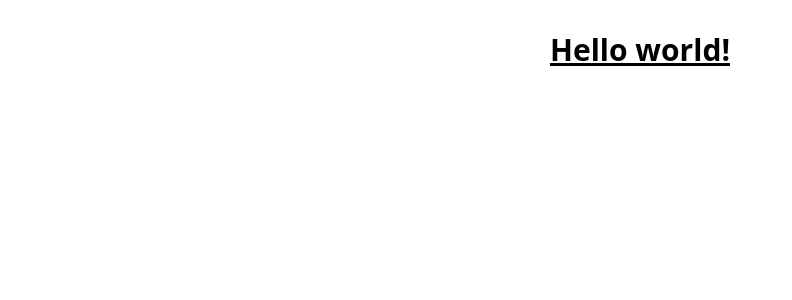
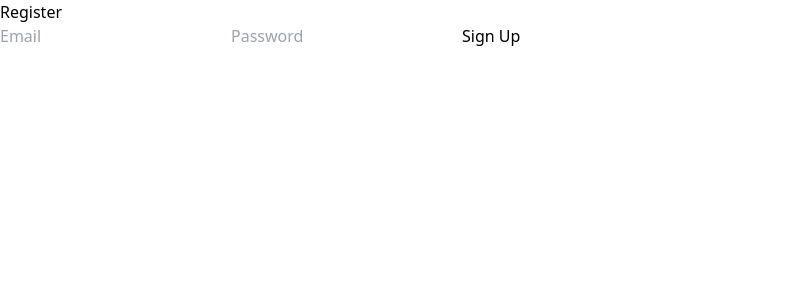
Before and after one commit to Onzo191/react-to-do-app, a React (Vite) app: page /register in a window 1280 px wide. Shown: the top 300 px of the page, without its empty margins (0-792 px from the left). Built offline with nearby package versions, Linux system fonts and the light colour scheme; no server answers.

Commit message:
feat: add user authentication
- Implement login and register pages
- Add Firebase authentication
- Implement AuthContext for user management

```diff
--- a/package.json
+++ b/package.json
@@ -27,6 +27,7 @@
     "eslint-plugin-react-refresh": "^0.4.16",
     "globals": "^15.14.0",
     "postcss": "^8.5.1",
+    "react-router-dom": "^7.1.3",
     "tailwindcss": "^3.4.17",
     "vite": "^6.0.5"
   }
--- a/src/App.jsx
+++ b/src/App.jsx
@@ -1,7 +1,23 @@
-import "./App.css";
+import { BrowserRouter, Routes, Route } from "react-router-dom";
+import { AuthProvider } from "./contexts/Auth.context";
+import LoginPage from "./pages/Login.page";
+import RegisterPage from "./pages/Register.page";
+import TodoPage from "./pages/Todo.page";
+import MainPage from "./pages/Main.page";
 
-function App() {
-  return <h1 className="text-3xl font-bold underline">Hello world!</h1>;
-}
+const App = () => {
+  return (
+    <AuthProvider>
+      <BrowserRouter>
+        <Routes>
+          <Route path="/login" element={<LoginPage />} />
+          <Route path="/register" element={<RegisterPage />} />
+          <Route path="/todo" element={<TodoPage />} />
+          <Route path="/" element={<MainPage />} />
+        </Routes>
+      </BrowserRouter>
+    </AuthProvider>
+  );
+};
 
 export default App;
--- /dev/null
+++ b/src/contexts/Auth.context.jsx
@@ -0,0 +1,20 @@
+import { createContext, useContext, useState, useEffect } from "react";
+import { auth } from "../services/firebase.service";
+import { onAuthStateChanged } from "firebase/auth";
+
+const AuthContext = createContext();
+
+export const useAuth = () => useContext(AuthContext);
+
+export const AuthProvider = ({ children }) => {
+  const [user, setUser] = useState(null);
+
+  useEffect(() => {
+    const unsubscribe = onAuthStateChanged(auth, setUser);
+    return () => unsubscribe();
+  }, []);
+
+  return (
+    <AuthContext.Provider value={{ user }}>{children}</AuthContext.Provider>
+  );
+};
--- /dev/null
+++ b/src/pages/Login.page.jsx
@@ -0,0 +1,46 @@
+import { useState } from "react";
+import { signInWithEmailAndPassword } from "firebase/auth";
+import { auth } from "../services/firebase.service";
+import { useNavigate } from "react-router-dom";
+
+const LoginPage = () => {
+  const [email, setEmail] = useState("");
+  const [password, setPassword] = useState("");
+  const [error, setError] = useState("");
+  const navigate = useNavigate();
+
+  const handleSubmit = async (e) => {
+    e.preventDefault();
+
+    try {
+      await signInWithEmailAndPassword(auth, email, password);
+      await navigate("/todo");
+    } catch (err) {
+      setError(err.message);
+    }
+  };
+
+  return (
+    <div>
+      <h1>Login</h1>
+      <form onSubmit={handleSubmit}>
+        <input
+          type="email"
+          placeholder="Email"
+          value={email}
+          onChange={(e) => setEmail(e.target.value)}
+        />
+        <input
+          type="password"
+          placeholder="Password"
+          value={password}
+          onChange={(e) => setPassword(e.target.value)}
+        />
+        <button type="submit">Login</button>
+      </form>
+      {error && <p>{error}</p>}
+    </div>
+  );
+};
+
+export default LoginPage;
--- /dev/null
+++ b/src/pages/Main.page.jsx
@@ -0,0 +1,22 @@
+import { useAuth } from "../contexts/Auth.context";
+import { Link } from "react-router-dom";
+
+const MainPage = () => {
+  const { user } = useAuth();
+
+  return (
+    <div>
+      {user ? (
+        <h1>Welcome back, {user.email}</h1>
+      ) : (
+        <div>
+          <h1>Welcome to the Todo App</h1>
+          <Link to="/login">Login</Link>
+          <Link to="/register">Sign Up</Link>
+        </div>
+      )}
+    </div>
+  );
+};
+
+export default MainPage;
--- /dev/null
+++ b/src/pages/Register.page.jsx
@@ -0,0 +1,46 @@
+import { useState } from "react";
+import { createUserWithEmailAndPassword } from "firebase/auth";
+import { auth } from "../services/firebase.service";
+import { useNavigate } from "react-router-dom";
+
+const RegisterPage = () => {
+  const [email, setEmail] = useState("");
+  const [password, setPassword] = useState("");
+  const [error, setError] = useState("");
+  const navigate = useNavigate();
+
+  const handleSubmit = async (e) => {
+    e.preventDefault();
+
+    try {
+      await createUserWithEmailAndPassword(auth, email, password);
+      await navigate("/todo");
+    } catch (err) {
+      setError(err.message);
+    }
+  };
+
+  return (
+    <div>
+      <h1>Register</h1>
+      <form onSubmit={handleSubmit}>
+        <input
+          type="email"
+          placeholder="Email"
+          value={email}
+          onChange={(e) => setEmail(e.target.value)}
+        />
+        <input
+          type="password"
+          placeholder="Password"
+          value={password}
+          onChange={(e) => setPassword(e.target.value)}
+        />
+        <button type="submit">Sign Up</button>
+      </form>
+      {error && <p>{error}</p>}
+    </div>
+  );
+};
+
+export default RegisterPage;
--- /dev/null
+++ b/src/pages/Todo.page.jsx
@@ -0,0 +1,24 @@
+import { useAuth } from "../contexts/Auth.context";
+import { useNavigate } from "react-router-dom";
+import { useEffect } from "react";
+
+const TodoPage = () => {
+  const { user } = useAuth();
+  const navigate = useNavigate();
+
+  useEffect(() => {
+    if (!user) {
+      console.log(user);
+      navigate("/login");
+    }
+  }, [user, navigate]);
+
+  return (
+    <div>
+      <h1>Todo App</h1>
+      <p>Welcome, {user?.email}</p>
+    </div>
+  );
+};
+
+export default TodoPage;
--- /dev/null
+++ b/src/services/firebase.service.js
@@ -0,0 +1,18 @@
+import { initializeApp } from "firebase/app";
+import {
+  getAuth,
+  createUserWithEmailAndPassword,
+  signInWithEmailAndPassword,
+  signOut,
+} from "firebase/auth";
+import firebaseConfig from "../config/firebase.config";
+
+const app = initializeApp(firebaseConfig);
+const auth = getAuth(app);
+
+export {
+  auth,
+  createUserWithEmailAndPassword,
+  signInWithEmailAndPassword,
+  signOut,
+};
```
Also changed, not shown: 1 other file (tests, documents, lock files or other folders).
